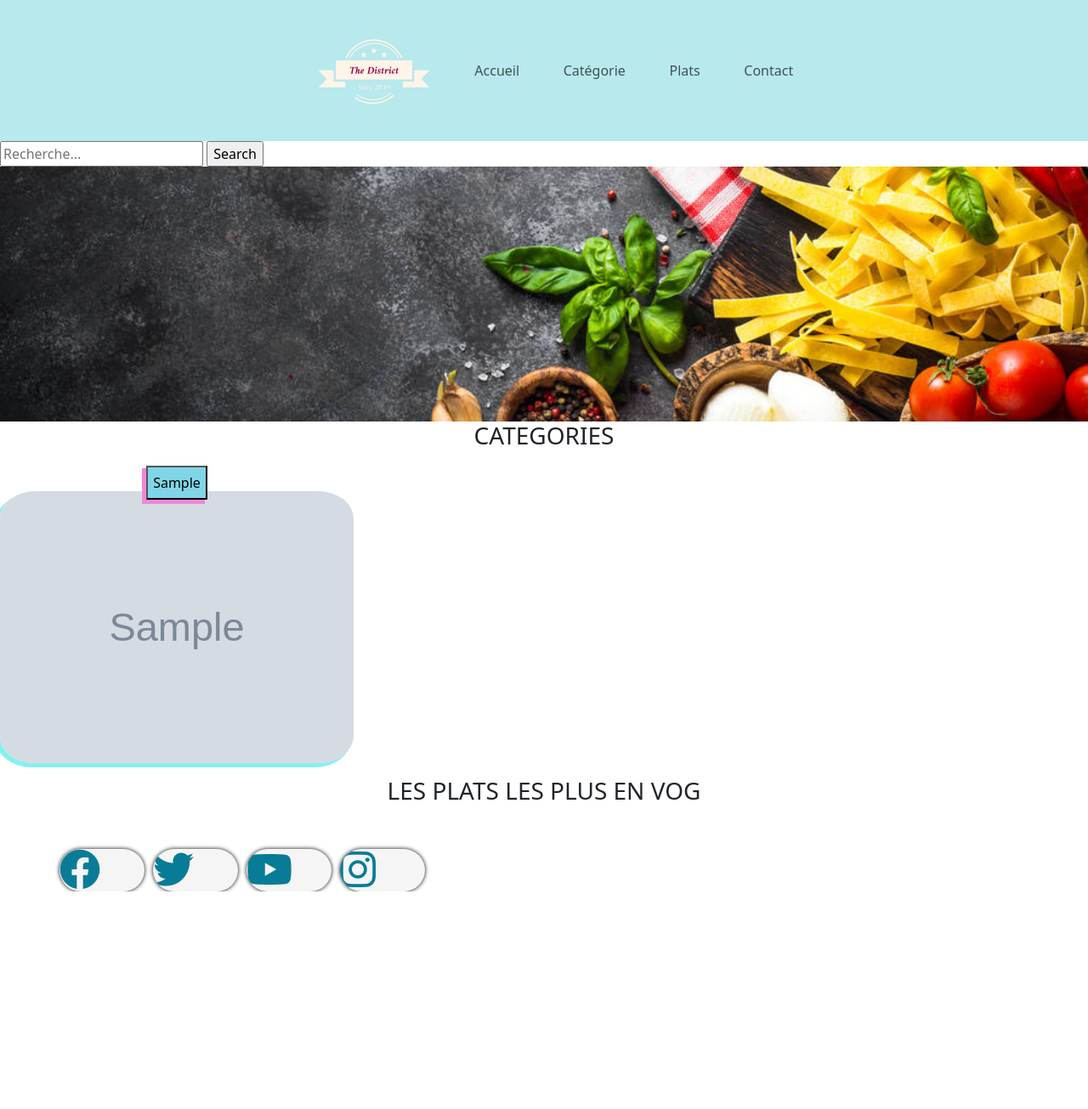
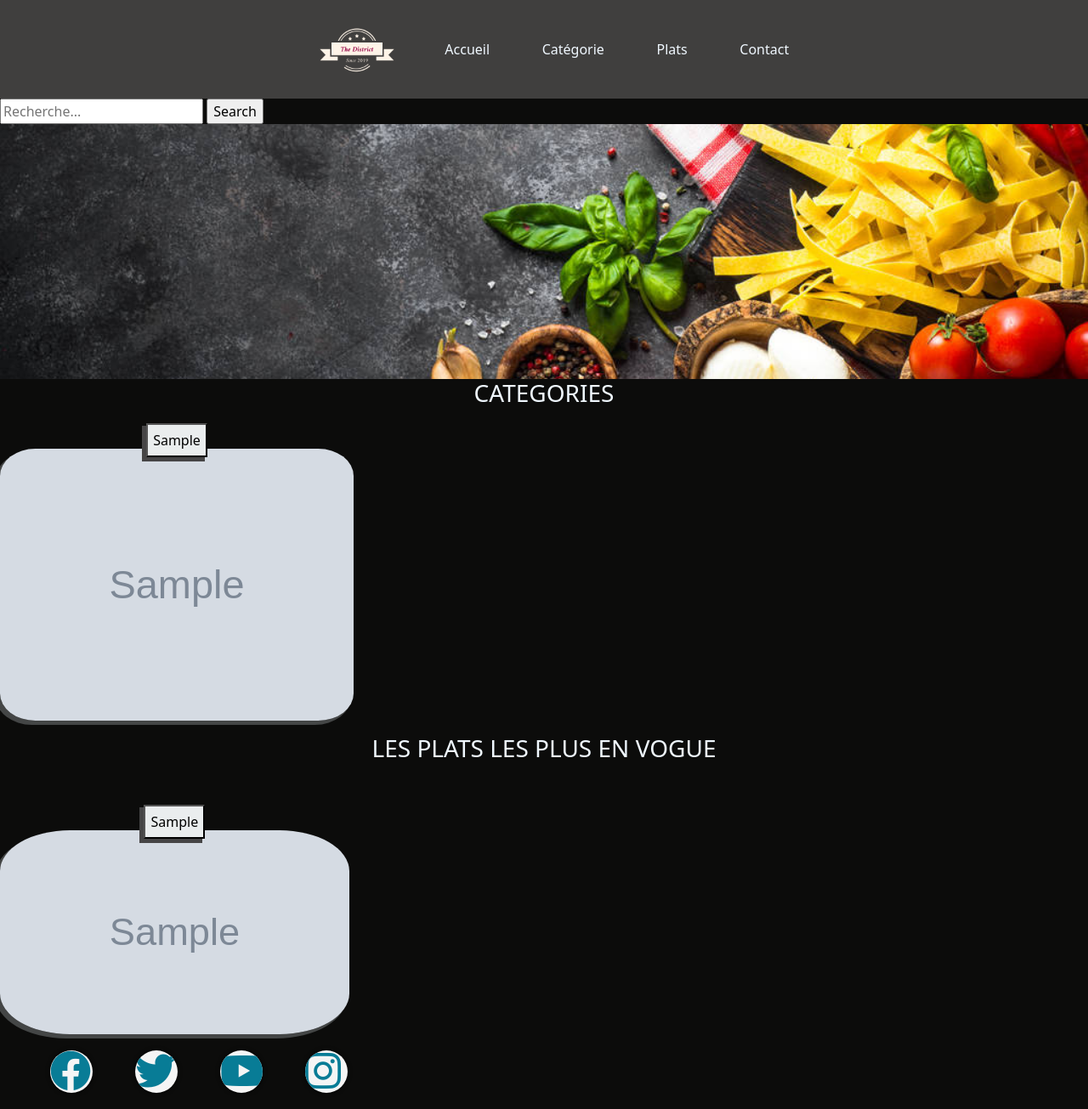
Before and after one commit to Cynadora/MS-FULL-STACK, a PHP site: page / in a window 1280 px wide. Shown: the whole page at 85% size. Before the commit the page ends 1049 px from the top, so only its background shows below. Run offline with PHP 8.4, Linux system fonts and the light colour scheme; tables that the repository leaves empty or names only in its code hold one stand-in row (values such as "Sample post"); grey boxes marked "Sample" are stand-in pictures.

Commit message:
les plats

```diff
--- a/RESTO/DAO.php
+++ b/RESTO/DAO.php
@@ -13,8 +13,8 @@ FROM categorie
 JOIN plat ON plat.id=plat.id_categorie
 JOIN commande ON plat.id=commande.id_plat
 GROUP BY categorie.libelle
-ORDER BY SUM(`quantite`),categorie.id DESC LIMIT 6
-";
+ORDER BY SUM(`quantite`),categorie.id DESC LIMIT 6";
+
 
     $temp = $db->prepare($requeteCategories);
     $temp->execute();
@@ -34,7 +34,7 @@ function plats_plus_vendus()
     JOIN commande ON plat.id = commande.id_plat
     GROUP BY plat.id
     ORDER BY COUNT(commande.id_plat)
-    DESC  LIMIT 1";
+    DESC  LIMIT 3";
 
 
     $temp = $db->prepare($requetePlats);
--- a/RESTO/Template/header.php
+++ b/RESTO/Template/header.php
@@ -53,5 +53,3 @@
  -->
 
 <!-- </body> -->
-
-</html>
--- a/RESTO/assets/css/style.css
+++ b/RESTO/assets/css/style.css
@@ -1,14 +1,21 @@
-/*.body{
-    background-color: grey;
-}*/
+body{
+    background-color: rgb(12, 12, 11);
+    color: aliceblue;
+}
 
 
 .couleurnav {
-    background-color: rgb(183, 233, 237);
+
+    background-color: rgb(64, 63, 62);
 }
 
+/*Couleur police de la navbar*/
+.nav-link{    color: aliceblue;
+}
+
+
 .logo1 {
-    height: 150px;
+    height: 100px;
 }
 
 h3 {
@@ -16,7 +23,7 @@ h3 {
 }
 
 
-
+/*Image principale*/
 .img1 {
     height: 300px;
     width: 100%;
@@ -34,7 +41,7 @@ h3 {
     border-radius: 10%;
 /* Image Catégorie /Contour*/
     float: left;
-    box-shadow: -4px 4px 0 1px rgb(136, 240, 236);
+    box-shadow: -4px 4px 0 1px rgb(68, 70, 70);
 
 }
 
@@ -44,16 +51,47 @@ h3 {
     transition: 0.06s ease-in-out;
 }
 
+
+
+/* Image Plats /Dimension et arrondi*/
+.img3 {
+    height: 15em;
+    width: 100%;
+    border-radius: 20%;
+/* Image Plats /Contour*/
+    float: right;
+    box-shadow: -4px 4px 0 1px rgb(68, 70, 70);
+
+}
+
+.img3:hover {
+    opacity: 0.9;
+    transform: scale(1.05);
+    transition: 0.06s ease-in-out;
+}
+
+
+
+
+
+
+
+
+
+
+
+
+
 /* Bouton Catégorie */
 .plat1 {
     color: black;
-    background-color: #80d6e6;
+    background-color: #eaedee;
     height: 40px;
     text-align: center;
     top: 10px;
 /* Bouton Catégorie /Contour*/
     float: right;
-    box-shadow: -4px 4px 0 1px rgb(240, 136, 216);
+    box-shadow: -4px 4px 0 1px rgb(70, 69, 70);
 }
 
 
@@ -64,9 +102,10 @@ h3 {
 /* Réseaux Sociaux */
 .fab {
     position: relative;
+    margin: 0 20px;
     font-size: 3rem;
     height: 50px;
-    width: 100px;
+    width: 50px;
     background-color: whitesmoke;
     display: inline-block;
     border-radius: 25px;
@@ -75,18 +114,23 @@ h3 {
     box-shadow: 0px 0px 5px black;
 }
 
-
+a:hover{
+    transform: scale(1.2);
+    border-radius: 5px 50px 5px;
+}
 
 i {
     position: absolute;
     top: 50%;
     left: 60%;
+    transform: translate(-50%, -50%);
     color: rgb(8, 124, 150);
     transition: 0.2s ease-in-out;
 }
 
 
 a:hover i {
+    color: aliceblue;
     animation: bounce 0.5s ease-in-out;
 }
 
--- a/RESTO/index.php
+++ b/RESTO/index.php
@@ -1,6 +1,5 @@
 <?php
 // on importe le contenu du fichier "DAO.php"
-
 include('DAO.php');
 include_once "Template/header.php";
 ?>
@@ -35,9 +34,31 @@ include_once "Template/header.php";
 
     ?>
 
-<h3>LES PLATS LES PLUS EN VOG</h3>
+<h3>LES PLATS LES PLUS EN VOGUE</h3>
+
+<div class="row g-3">
+    <?php
+    $plats = plats_plus_vendus();
+
+    if (!empty($plats)) {
+        foreach ($plats as $plat):
+            ?>
+            <div class="col-4">
+                <div class="d-flex justify-content-center">
 
 
+                    <button class="plat1 position-relative z-2">
+
+                        <?= $plat['libelle'] ?>
+                    </button>
+                </div>
+                <img src="src/img/food/<?= $plat['image'] ?>" alt="plat <?= $plat['libelle'] ?>"
+                    class="img3">
+            </div>
+        <?php endforeach;
+    }
+    ?>
+</div>
 
 
 
```
Also changed, not shown: RESTO/categorie.php (added).
